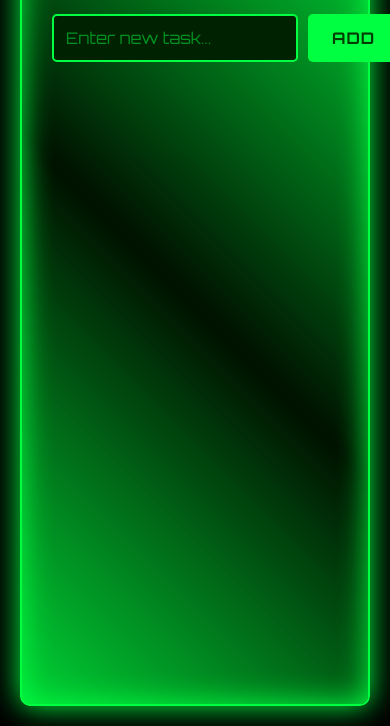
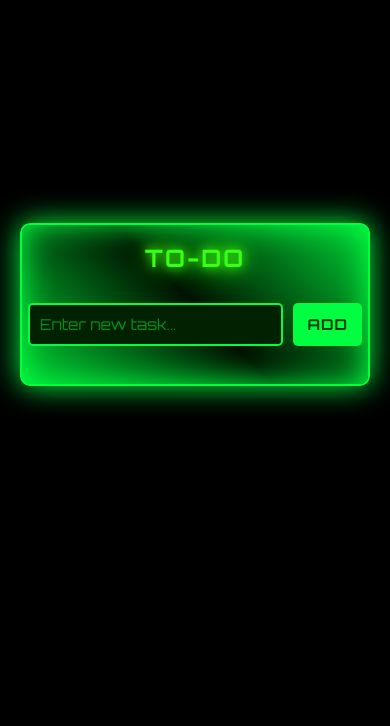
Before and after one commit to Chris-Goyette/matrix-todo-list, a plain HTML site: page index.html in a window 390 px wide. Shown: the part 118-844 px from the top of the page. Drawn offline with Linux system fonts and the light colour scheme.

Commit message:
Improve mobile responsiveness and spacing

```diff
--- a/styles.css
+++ b/styles.css
@@ -19,22 +19,24 @@ body {
     min-height: 100vh;
     display: flex;
     justify-content: center;
+    align-items: center;
     padding: 20px;
     color: var(--matrix-green);
 }
 
 .container {
     background-color: rgba(0, 20, 0, 0.95);
-    padding: 30px;
-    border-radius: 10px;
+    padding: 30px 18px;
+    border-radius: 16px;
     box-shadow: 0 0 30px var(--matrix-green),
                 inset 0 0 30px var(--matrix-green);
     width: 100%;
-    max-width: 500px;
+    max-width: 420px;
     border: 2px solid var(--matrix-green);
     backdrop-filter: blur(5px);
     position: relative;
     z-index: 1;
+    margin: 24px 0;
 }
 
 .container::before {
@@ -198,3 +200,27 @@ button:hover {
     transform: scale(1.2);
     text-shadow: 0 0 10px var(--matrix-bright);
 }
+
+@media (max-width: 500px) {
+    .container {
+        padding: 18px 6px;
+        border-radius: 10px;
+        max-width: 98vw;
+        margin: 10px 0;
+    }
+    h1 {
+        font-size: 1.5em;
+    }
+    .todo-input input[type="text"] {
+        font-size: 15px;
+        padding: 10px;
+    }
+    .todo-item {
+        padding: 10px 6px;
+        font-size: 15px;
+    }
+    button, .delete-btn {
+        font-size: 15px;
+        padding: 10px 14px;
+    }
+}
```
